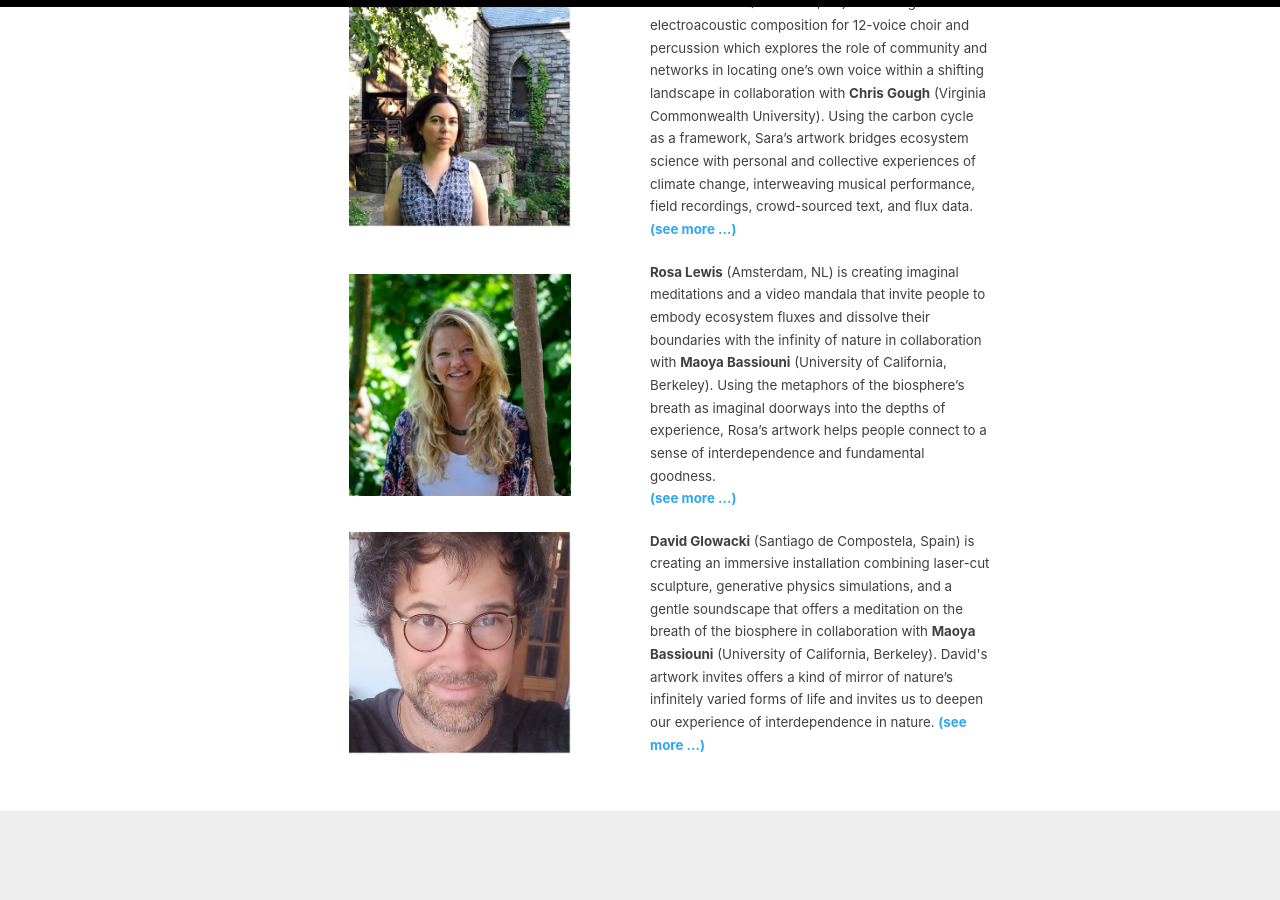
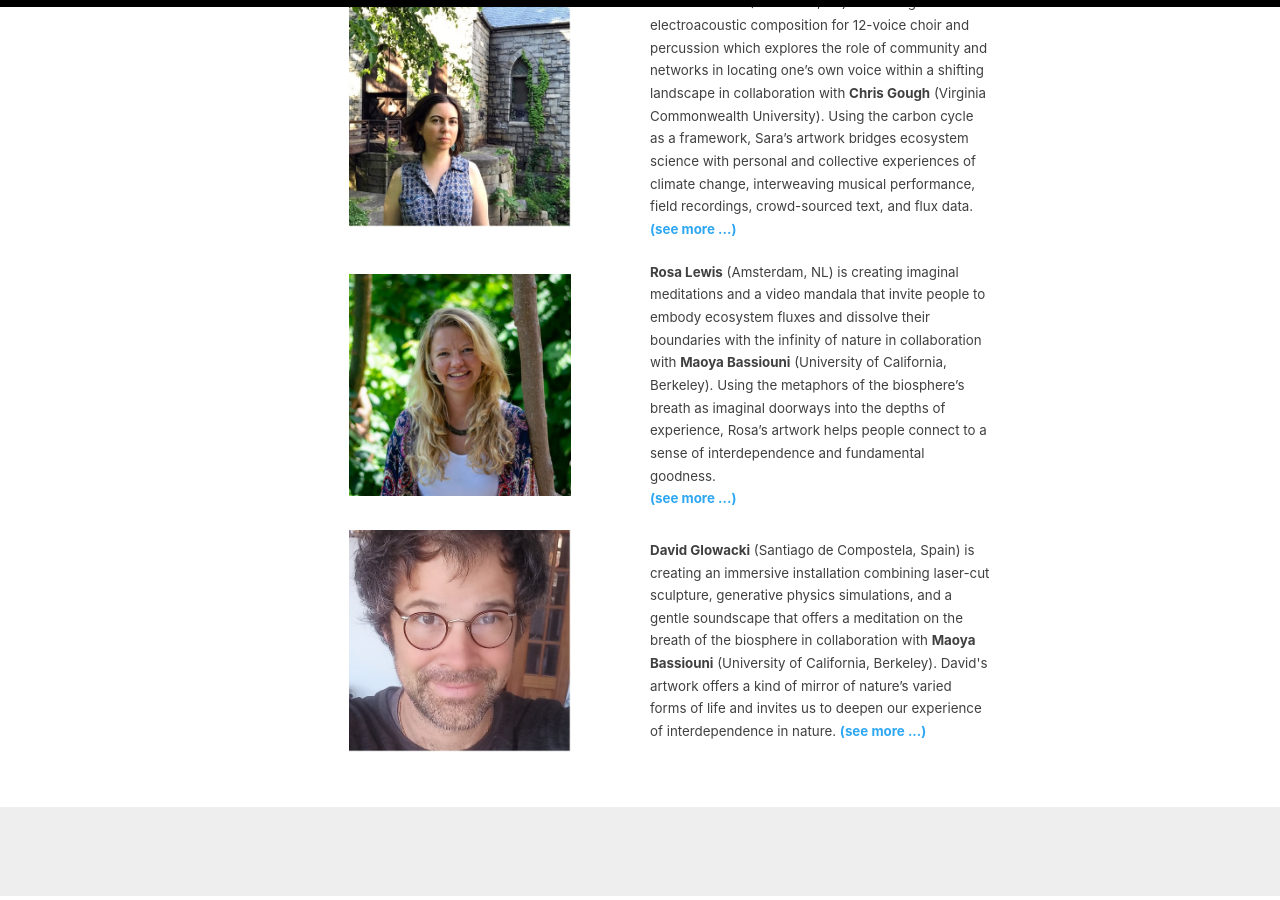
Before and after one commit to fluxnetart/fluxnetart.github.io, a Jekyll site: the page built from _pages/artists.md, in a window 1280 px wide and 900 px high, scrolled down 1062 px. Built offline with Jekyll 4.4.1, drawn with Linux system fonts in a browser that asks for light colours.

```diff
--- a/_pages/artists.md
+++ b/_pages/artists.md
@@ -105,7 +105,7 @@
   </div>
 
   <div class="column">
-    <figcaption><b>David Glowacki</b> (Santiago de Compostela, Spain) is creating an immersive installation combining laser-cut sculpture, generative physics simulations, and a gentle soundscape that offers a meditation on the breath of the biosphere in collaboration with <b>Maoya Bassiouni</b> (University of California, Berkeley). David's artwork invites offers a kind of mirror of nature’s infinitely varied forms of life and invites us to deepen our experience of interdependence in nature. <b><a href="https://fluxnetart.github.io/David/">(see more ...)</a></b></figcaption>
+    <figcaption><b>David Glowacki</b> (Santiago de Compostela, Spain) is creating an immersive installation combining laser-cut sculpture, generative physics simulations, and a gentle soundscape that offers a meditation on the breath of the biosphere in collaboration with <b>Maoya Bassiouni</b> (University of California, Berkeley). David's artwork offers a kind of mirror of nature’s varied forms of life and invites us to deepen our experience of interdependence in nature. <b><a href="https://fluxnetart.github.io/David/">(see more ...)</a></b></figcaption>
 
 
   </div>
```
Also changed, not shown: _posts/2025-10-24-praxinvite.md (added, +25 -0 lines), images/praxinvite.png (added).
